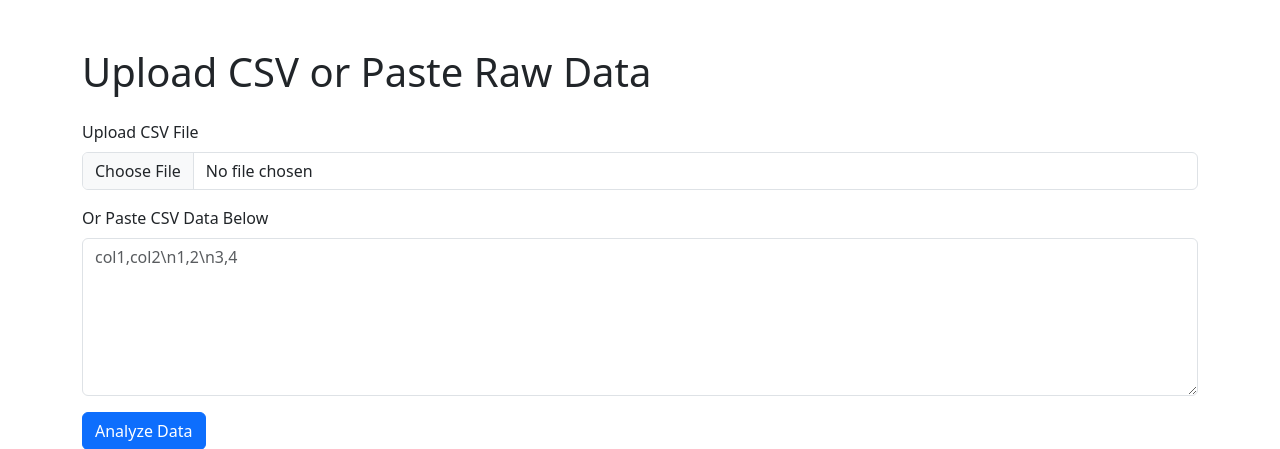
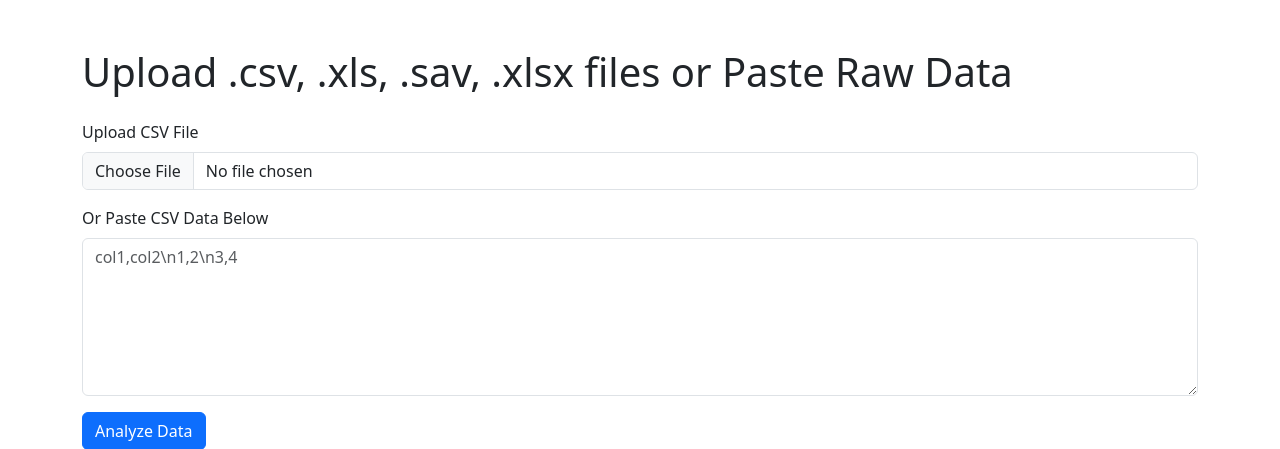
Before and after one commit to Miftau/progress_visualize, a Flask app: page / in a window 1280 px wide. Shown: the top 449 px of the page. Run offline with Flask 3, Linux system fonts and the light colour scheme.

Commit message:
homepage updated

```diff
--- a/templates/index.html
+++ b/templates/index.html
@@ -7,7 +7,7 @@
 </head>
 <body class="p-5">
     <div class="container">
-        <h1 class="mb-4">Upload CSV or Paste Raw Data</h1>
+        <h1 class="mb-4">Upload .csv, .xls, .sav, .xlsx files or Paste Raw Data</h1>
 
         {% if error %}
             <div class="alert alert-danger">{{ error }}</div>
```
